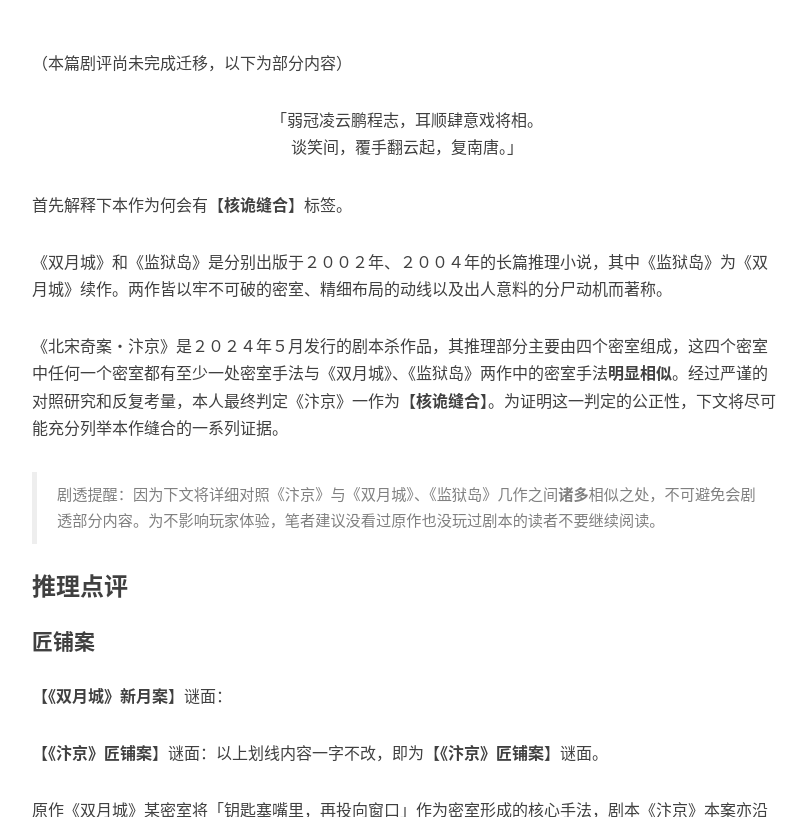
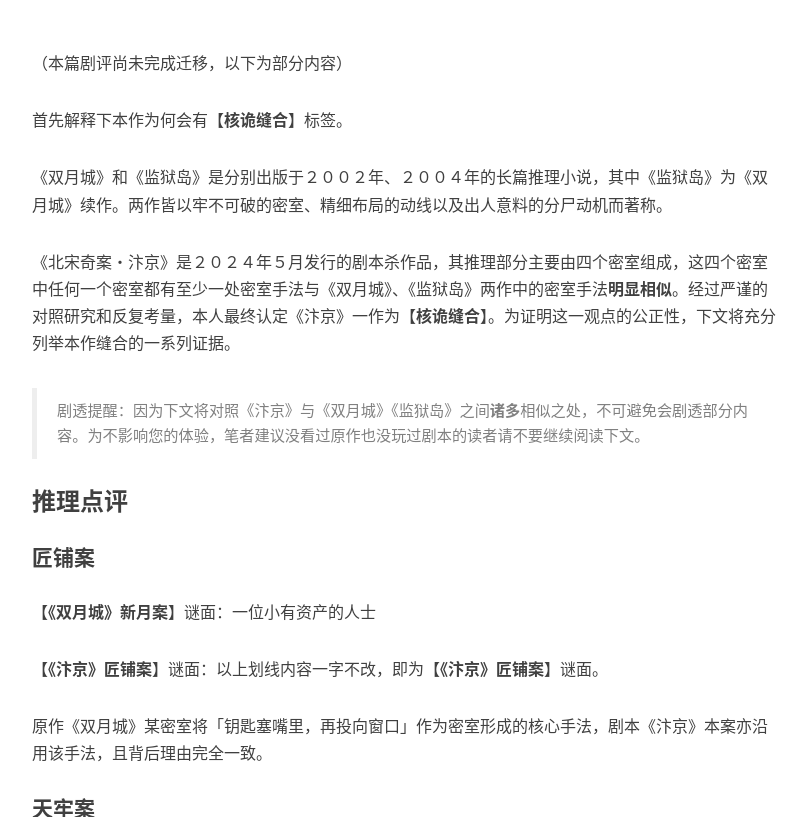
Before and after one commit to mysteryreview/mysteryreview.github.io, a Jekyll site: the page built from _posts/2024-05-31-北宋奇案.md, in a window 1280 px wide and 1400 px high. Shown: the part 583-1400 px from the top of the window, without its empty margins (233-1039 px from the left). Built offline with Jekyll 4.4.1, drawn with Linux system fonts in a browser that asks for light colours; nearby versions of some CDN libraries; comment, search, counter and statistics services are not loaded; some of the changed text lies outside the part shown.

Commit message:
Update 2024-05-31-北宋奇案.md

```diff
--- a/_posts/2024-05-31-北宋奇案.md
+++ b/_posts/2024-05-31-北宋奇案.md
@@ -13,21 +13,19 @@
 ---
 （本篇剧评尚未完成迁移，以下为部分内容）
 
-<p style="text-align:center">「弱冠凌云鹏程志，耳顺肆意戏将相。<br>谈笑间，覆手翻云起，复南唐。」<br></p>
-
 首先解释下本作为何会有【**核诡缝合**】标签。
 
 《双月城》和《监狱岛》是分别出版于２００２年、２００４年的长篇推理小说，其中《监狱岛》为《双月城》续作。两作皆以牢不可破的密室、精细布局的动线以及出人意料的分尸动机而著称。
 
-《北宋奇案・汴京》是２０２４年５月发行的剧本杀作品，其推理部分主要由四个密室组成，这四个密室中任何一个密室都有至少一处密室手法与《双月城》、《监狱岛》两作中的密室手法**明显相似**。经过严谨的对照研究和反复考量，本人最终判定《汴京》一作为【**核诡缝合**】。为证明这一判定的公正性，下文将尽可能充分列举本作缝合的一系列证据。
+《北宋奇案・汴京》是２０２４年５月发行的剧本杀作品，其推理部分主要由四个密室组成，这四个密室中任何一个密室都有至少一处密室手法与《双月城》、《监狱岛》两作中的密室手法**明显相似**。经过严谨的对照研究和反复考量，本人最终认定《汴京》一作为【**核诡缝合**】。为证明这一观点的公正性，下文将充分列举本作缝合的一系列证据。
 
->剧透提醒：因为下文将详细对照《汴京》与《双月城》、《监狱岛》几作之间**诸多**相似之处，不可避免会剧透部分内容。为不影响玩家体验，笔者建议没看过原作也没玩过剧本的读者不要继续阅读。
+>剧透提醒：因为下文将对照《汴京》与《双月城》《监狱岛》之间**诸多**相似之处，不可避免会剧透部分内容。为不影响您的体验，笔者建议没看过原作也没玩过剧本的读者请不要继续阅读下文。
 
 ### 推理点评
 
 #### 匠铺案
 
-【**《双月城》新月案**】谜面：
+【**《双月城》新月案**】谜面：一位小有资产的人士
 
 【**《汴京》匠铺案**】谜面：以上划线内容一字不改，即为【**《汴京》匠铺案**】谜面。
 
@@ -50,6 +48,10 @@
 原作与剧本中都出现了两端连接对称封闭甬道的矩形建筑设计。这里有一说一，剧本中该建筑结构所涉及的诡计与原作手法并不相似，反倒像是灰烬馆系列中常用的手法。
 
 #### 地牢案
+
+【**《监狱岛》地室案**】分尸不在现场、防水布
+
+【**《监狱岛》地室案**】食品容器携带尸体的一部分
 
 【**《监狱岛》狱舍案**】<u>凶手已经杀死被害者后，却多此一举斩下害者头颅。这一看似不合理的行为背后的原因是头颅体积较小、便于暗中送出密室，再由帮凶将头颅置于别处以扰乱证人对时间线的判定，使本案成为时间线意义上的不可能犯罪</u>。【**《汴京》地牢案**】亦基于同样的斩首动机做出了相似的手法。
 
```
